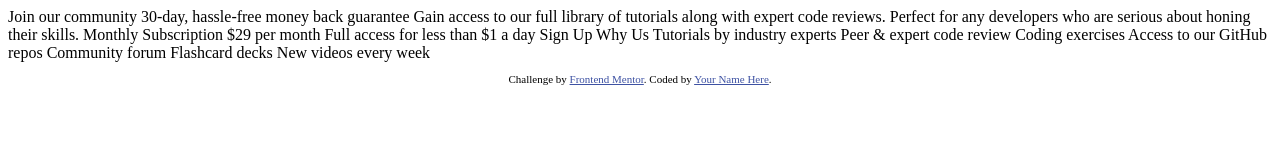
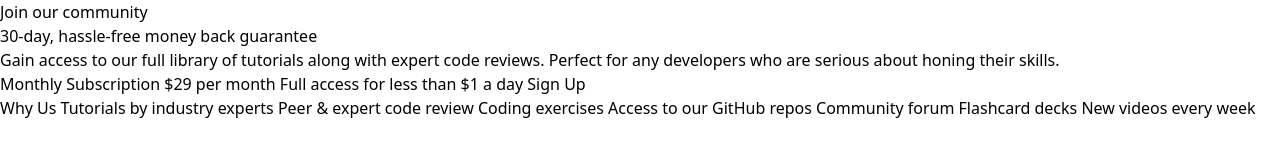
Before and after one commit to Akatpain/single-price-grid-component-master-1, a plain HTML site: page index.html in a window 1280 px wide. Drawn offline with nearby package versions, Linux system fonts and the light colour scheme.

Commit message:
html markup s1

```diff
--- a/index.html
+++ b/index.html
@@ -1,37 +1,46 @@
 <!DOCTYPE html>
 <html lang="en">
+
 <head>
   <meta charset="UTF-8">
-  <meta name="viewport" content="width=device-width, initial-scale=1.0"> <!-- displays site properly based on user's device -->
+  <meta name="viewport" content="width=device-width, initial-scale=1.0">
+  <!-- displays site properly based on user's device -->
+  <script src="https://cdn.tailwindcss.com"></script>
+  <script>
+    tailwind.config = {
+      theme: {
+        extend: {
+          colors: {
+            cyan: 'hsl(179, 62%, 43%)',
+          }
+        }
+      }
+    }
+  </script>
 
   <link rel="icon" type="image/png" sizes="32x32" href="./images/favicon-32x32.png">
 
   <title>Frontend Mentor | Single Price Grid Component</title>
+</head>
 
-  <!-- Feel free to remove these styles or customise in your own stylesheet 👍 -->
-  <style>
-    .attribution { font-size: 11px; text-align: center; }
-    .attribution a { color: hsl(228, 45%, 44%); }
-  </style>
-</head>
 <body>
-  Join our community
-
-  30-day, hassle-free money back guarantee
-
+  <div>
+    <div>
+      <p>Join our community</p>
+      <p>30-day, hassle-free money back guarantee</p>
+      <p>
         Gain access to our full library of tutorials along with expert code reviews.
         Perfect for any developers who are serious about honing their skills.
-
+      </p>
+    </div>
+    <div>
       Monthly Subscription
-
       &dollar;29 per month
-
       Full access for less than &dollar;1 a day
-
       Sign Up
-
+    </div>
+    <div>
       Why Us
-
       Tutorials by industry experts
       Peer &amp; expert code review
       Coding exercises
@@ -39,12 +48,9 @@
       Community forum
       Flashcard decks
       New videos every week
+    </div>
+  </div>
 
-  <footer>
-    <p class="attribution">
-      Challenge by <a href="https://www.frontendmentor.io?ref=challenge" target="_blank">Frontend Mentor</a>.
-      Coded by <a href="#">Your Name Here</a>.
-    </p>
-  </footer>
 </body>
+
 </html>
```
Also changed, not shown: password.txt (deleted), 1 other file. Lines whose indentation alone changed are shown as unchanged.
